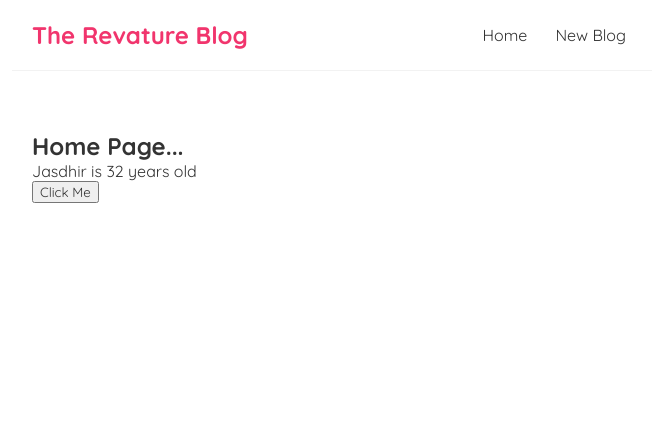
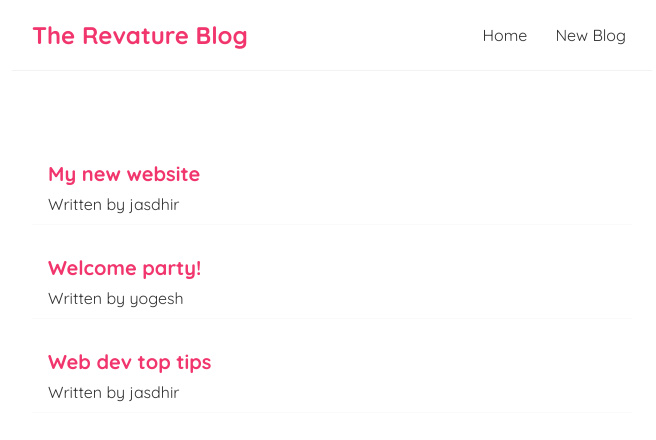
Before and after one commit to jasdhiratrevature/react-demo2, a React (Create React App) app: page / in a window 1280 px wide. Shown: the top 440 px of the page, without its empty margins (308-964 px from the left). Built offline with nearby package versions, Linux system fonts and the light colour scheme.

Commit message:
10-Outputting_Lists

```diff
--- a/src/Home.js
+++ b/src/Home.js
@@ -1,18 +1,19 @@
 import {useState} from 'react'
 const Home = () => {
-  //let name="Jasdhir"
-const [name,setName]=useState("Jasdhir");
-const [age,setAge]=useState(32);
-  const handleClick=()=>{
-    setName('Jasdhir Singh')
-    setAge(40);
-  }
+  const [blogs, setBlogs] = useState([
+    { title: 'My new website', body: 'lorem ipsum...', author: 'jasdhir', id: 1 },
+    { title: 'Welcome party!', body: 'lorem ipsum...', author: 'yogesh', id: 2 },
+    { title: 'Web dev top tips', body: 'lorem ipsum...', author: 'jasdhir', id: 3 }
+  ])
 
   return (
   <div className="home">
-    <h2>Home Page...</h2>
-    <p>{name} is {age} years old</p>
-    <button onClick={handleClick}>Click Me</button>
+     {blogs.map(blog => (
+        <div className="blog-preview" key={blog.id} >
+          <h2>{ blog.title }</h2>
+          <p>Written by { blog.author }</p>
+        </div>
+      ))}
 
   </div>
   )
--- a/src/index.css
+++ b/src/index.css
@@ -33,3 +33,18 @@
   margin: 40px auto;
   padding: 20px;
 }
+
+/* blog previews / list */
+.blog-preview {
+  padding: 10px 16px;
+  margin: 20px 0;
+  border-bottom: 1px solid #fafafa;
+}
+.blog-preview:hover {
+  box-shadow: 1px 3px 5px rgba(0,0,0,0.1);
+}
+.blog-preview h2 {
+  font-size: 20px;
+  color: #f1356d;
+  margin-bottom: 8px;
+}
```
Also changed, not shown: 1 other file (tests, documents, lock files or other folders).
